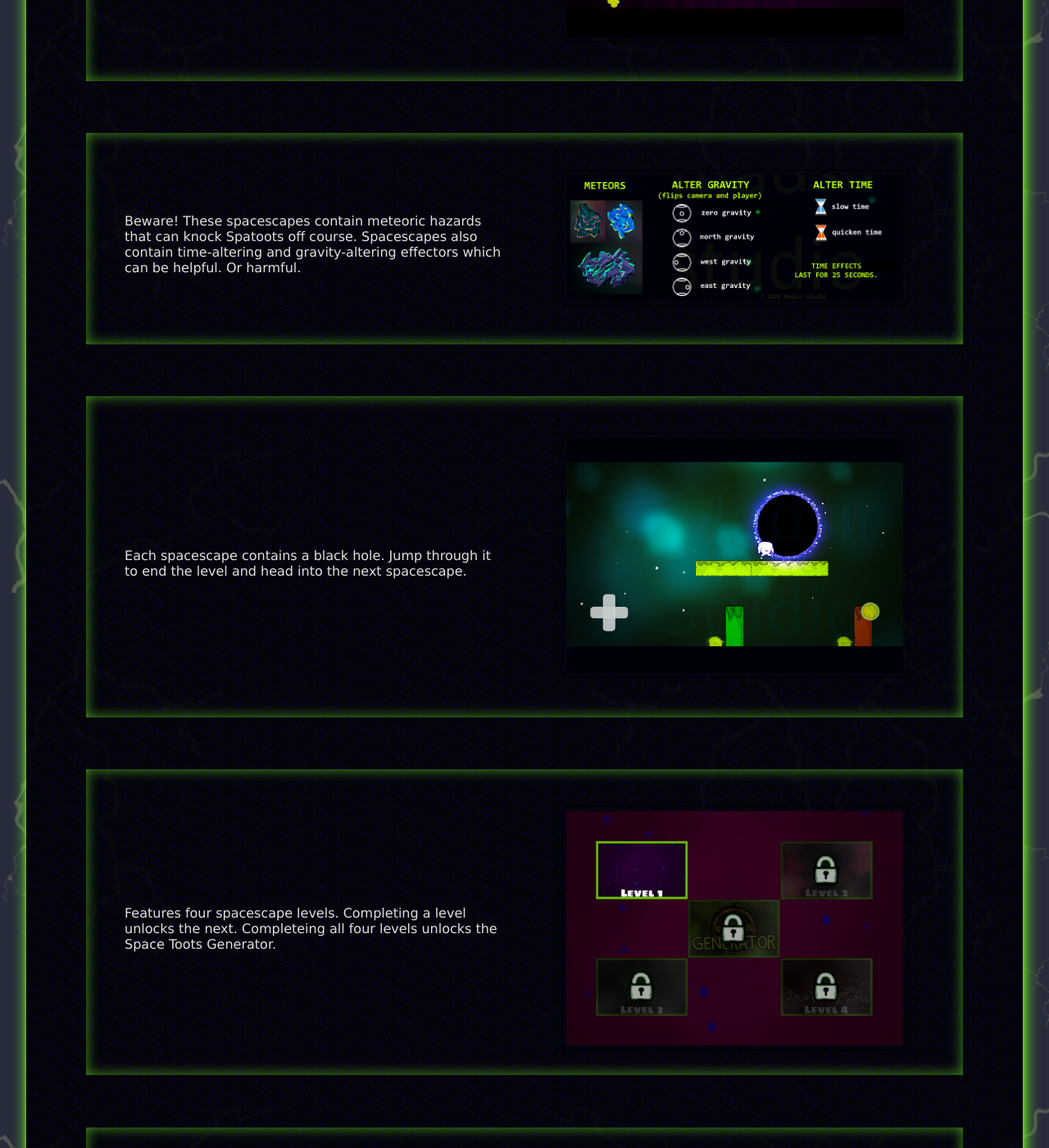
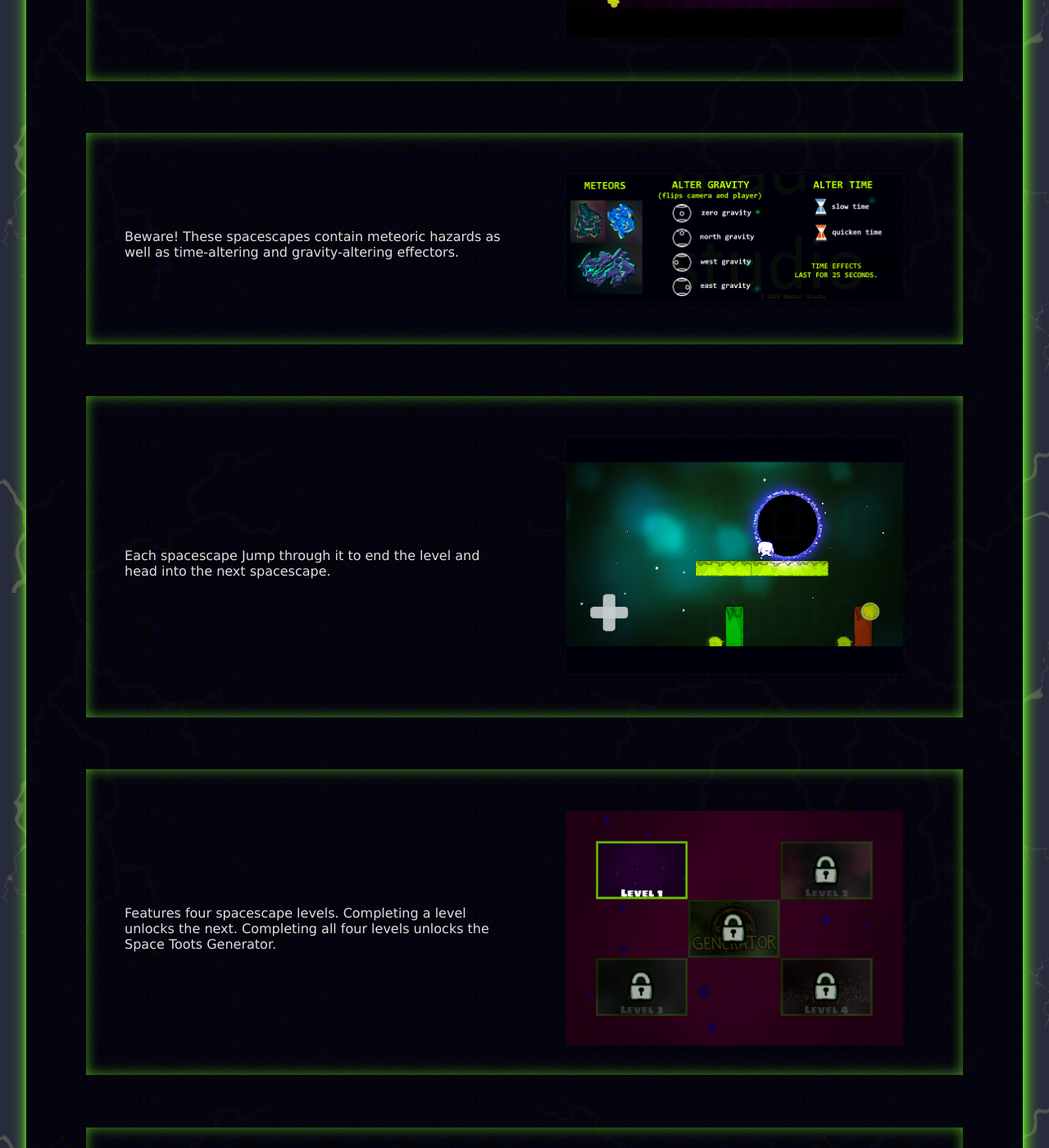
Before and after one commit to Madsir/madsirstudio.github.io, a Jekyll site: the page built from spacetoots/index.html, in a window 1280 px wide and 1400 px high, scrolled down 1677 px. Shown: the whole window at 82% size. Built offline with Jekyll 4.4.1, drawn with Linux system fonts in a browser that asks for light colours; some of the changed text lies outside the part shown.

Commit message:
Update index.html

```diff
--- a/spacetoots/index.html
+++ b/spacetoots/index.html
@@ -148,7 +148,7 @@ width: 48%;
 		  <br><div class="around"><br><br><br>
 			  <div class="center">
 				  <div class="fonter">
-      <p>Beware! These spacescapes contain meteoric hazards that can knock Spatoots off course. Spacescapes also contain time-altering and gravity-altering effectors which can be helpful. Or harmful.</p></div>
+      <p>Beware! These spacescapes contain meteoric hazards as well as time-altering and gravity-altering effectors.</p></div>
 		  			<br><br><div class="fonter">
 	<a href="/Assets/timegravTootsrMadsirStudio.png"><img src="/Assets/timegravTootsrMadsirStudio.png" alt="space toots hazards" style="width:80%;display:block;margin-left:auto;margin-right:auto"></a><br></div>
 			  </div>
@@ -157,7 +157,7 @@ width: 48%;
 					  <br><div class="around"><br><br><br>
 	<div class="center">
 		<div class="fonter">
-		<p>Each spacescape contains a black hole. Jump through it to end the level and head into the next spacescape.</p></div>
+		<p>Each spacescape Jump through it to end the level and head into the next spacescape.</p></div>
 		<br><br>
 		<div class="fonter">
 	<a href="/Assets/spacescape1.png"><img src="/Assets/spacescape1.png" alt="spacehole2" style="width:80%;display:block;margin-left:auto;margin-right:auto"></a><br></div>
@@ -167,7 +167,7 @@ width: 48%;
 		  <br><div class="around"><br><br><br>
 		 <div class="center">
 			 <div class="fonter">
-		  <p>Features four spacescape levels. Completing a level unlocks the next. Completeing all four levels unlocks the Space Toots Generator.</p></div>
+		  <p>Features four spacescape levels. Completing a level unlocks the next. Completing all four levels unlocks the Space Toots Generator.</p></div>
 		  	<br><br>
 			 <div class="fonter">
 		  	<a href="/Assets/TootLevels.png"><img src="/Assets/TootLevels.png" alt="levels" style="width:80%;display:block;margin-left:auto;margin-right:auto"></a></div>
@@ -177,7 +177,7 @@ width: 48%;
 		  <br><div class="around"><br><br><br>
 			  <div class="center">
 			 <div class="fonter">
-			 <p>Enter any number with seven digits or less as the seed for the Space Toots Generator to generate a unique and new spacescape to explore. This generator is capable of generating thousands of unique spacescapes.</p></div>
+			 <p>Enter seeds (0-9999999) to generate millions of unique spacescapes.</p></div>
 		  <br>
 		<br>
 				  <div class="fonter">
```
Also changed, not shown: other parts of spacetoots/index.html (+2 -2 lines).
